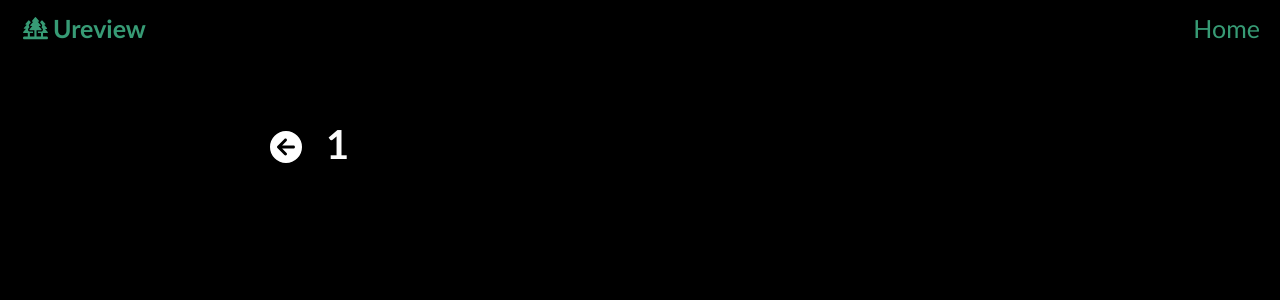
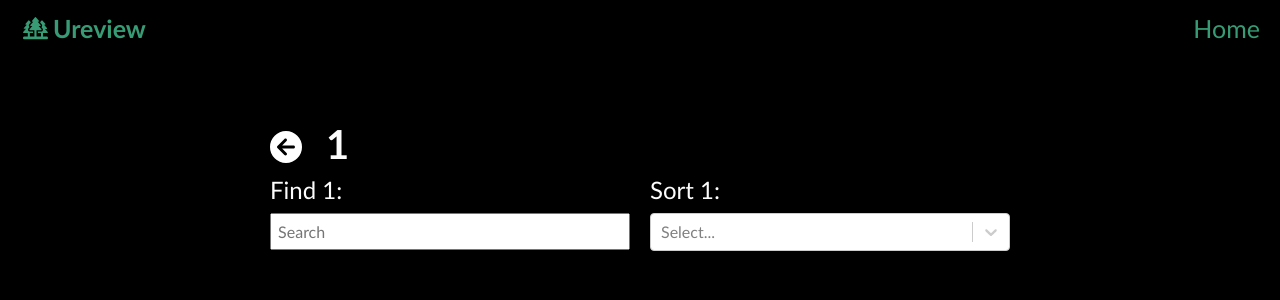
Before and after one commit to johndecarlo/swe-632-app, a React (Create React App) app: page /category/1 in a window 1280 px wide. Shown: the top 300 px of the page. Built offline with nearby package versions, Linux system fonts and the light colour scheme.

Commit message:
Find and Sort added
Added a search bar and a filter to the different books and movies that we have implemented within our search feature

```diff
--- a/src/routes/category/_styles.scss
+++ b/src/routes/category/_styles.scss
@@ -47,3 +47,20 @@
     font-size: 2rem;
     color: white;
   }
+
+  input {
+    width: 100%;
+    height: 50%;
+  }
+
+  .flex-container {
+    display: flex;
+  }
+
+  .flex-child {
+      flex: 1;
+  }
+
+  .flex-child:first-child {
+      margin-right: 20px;
+  }
--- a/src/routes/category/index.js
+++ b/src/routes/category/index.js
@@ -1,4 +1,5 @@
 import React, { useState, useEffect } from 'react';
+import Select from 'react-select';
 import Item from '../../components/item';
 import data from '../../data/data.json';
 import { useParams } from 'react-router-dom';
@@ -9,7 +10,15 @@ import { FontAwesomeIcon } from '@fortawesome/react-fontawesome';
 const Category = () => {
   const [categoryData, setData] = useState([]);
   const [categoryTitle, setTitle] = useState('');
+  const [query, setQuery] = useState("");
   const { type } = useParams();
+
+  const options = [
+    { value: 'recent', label: 'Most Recent' },
+    { value: 'alphabet', label: 'A-Z' },
+    { value: 'ratingHigh', label: 'Highest Rating' },
+    { value: 'ratingLow', label: 'Lowest Rating' }
+  ]
 
   useEffect(() => {
     setTitle(type.charAt(0).toUpperCase() + type.slice(1));
@@ -21,6 +30,24 @@ const Category = () => {
     }
   }, [type]);
 
+  categoryData.filter(post => {
+      if (query === '') {
+        return post;
+      } else if (post.title.toLowerCase().includes(query.toLowerCase())) {
+        return post;
+      }
+    }).map((item, i) => {
+      const title = item.title;
+      return (
+        <Item
+          key={i}
+          title={title}
+          countLikes={item.countLikes}
+          countDislikes={item.countDislikes}
+        />
+      );
+    })
+
   return (
     <div className="category-component">
       <div className="category-header">
@@ -28,6 +55,16 @@ const Category = () => {
           <FontAwesomeIcon icon={faArrowCircleLeft} />
         </Link>
         <h1 className="category-title">{categoryTitle}</h1>
+      </div>
+      <div class="flex-container">
+        <div class="flex-child magenta">
+          <h4>Find {categoryTitle}:</h4>
+          <input placeholder=" Search" onChange={event => setQuery(event.target.value)} />
+        </div>
+        <div class="flex-child green">
+          <h4>Sort {categoryTitle}:</h4>
+          <Select options={options} />
+        </div>
       </div>
       <div className="categories">
         <div>
```
